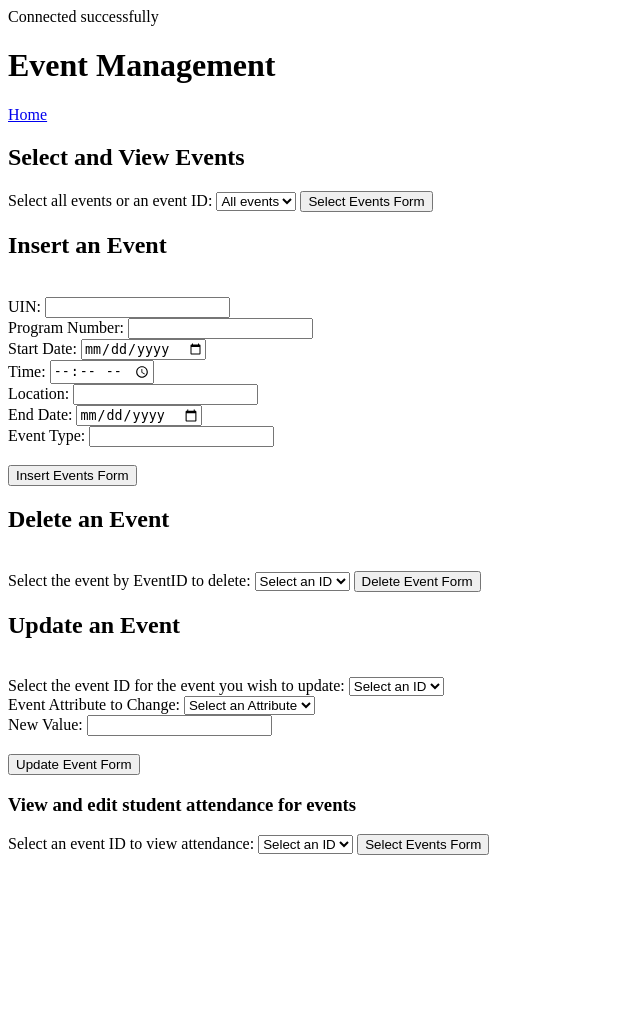
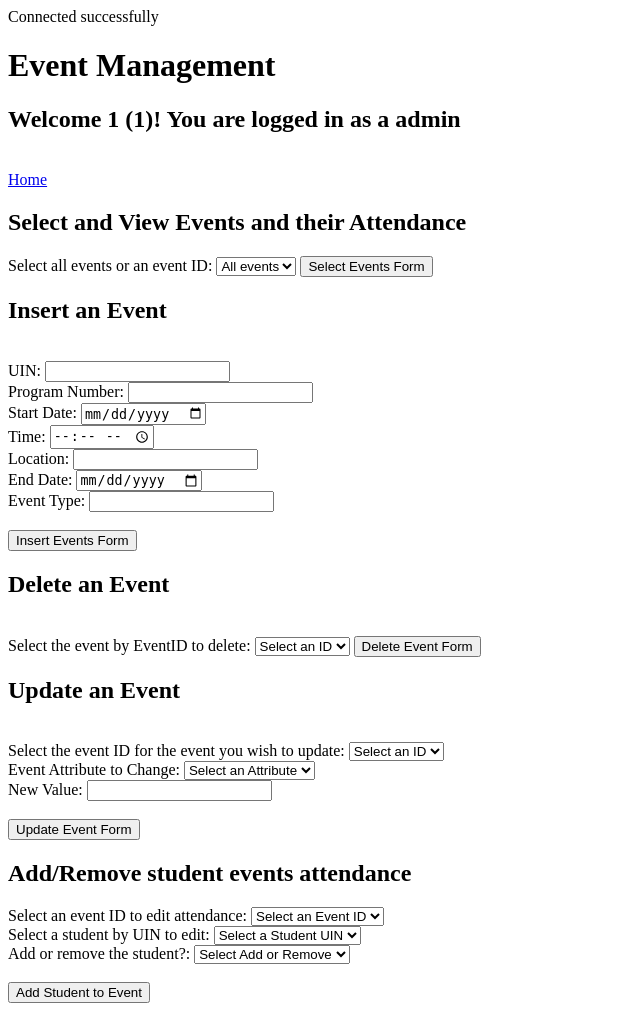
Before and after one commit to shweta-kumaran/TAMUCybersecurityDatabase, a PHP site: page /eventMan.php in a window 1280 px wide. Shown: the whole page, without its empty margins (0-640 px from the left). Before the commit the page ends 855 px from the top, so only its background shows below. Run offline with PHP 8.4, Linux system fonts and the light colour scheme; a user stored in the database is signed in; data comes from the database, SQL or seed files in the repository; tables that the repository leaves empty hold one stand-in row (values such as "Sample post").

Commit message:
comment document and full event attendance functionality

```diff
--- a/tamucc/eventMan.php
+++ b/tamucc/eventMan.php
@@ -31,6 +31,24 @@
         $stmt->close();
     }
 
+    function eventStudentExists($givenEventID, $givenUIN, $conn) {
+        // Prepare and bind the statement with the given parameter
+        $stmt = $conn->prepare("SELECT Event_ID FROM event_tracking WHERE (Event_ID = ? and UIN = ?)");
+        $stmt->bind_param("ii", $givenEventID, $givenUIN); // eventID and UIN integer
+
+        // Execute the statement and store the results
+        $stmt->execute();
+        $stmt->store_result();
+
+        if ($stmt->num_rows > 0) {
+            return true;
+        } else {
+            return false;
+        }
+
+        $stmt->close();
+    }
+
 ?>
 <!DOCTYPE html>
 <html lang="en">
@@ -43,10 +61,11 @@
 <body>
 
     <h1>Event Management</h1>
+    <?php echo "<h2>Welcome " . $_SESSION['user_id'] . " (" . $_SESSION['UIN'] .  ")! You are logged in as a " . $_SESSION['role'] . "</h2><br>";?>
     <a href="index.php">Home</a>
 
     <!-- Selection form -->
-    <h2>Select and View Events</h2>
+    <h2>Select and View Events and their Attendance</h2>
     <form method = "post" action = "">
         <input type="hidden" name="form_id" value="select">
 
@@ -87,11 +106,31 @@
                 if ($result->num_rows > 0) {
                     // Output data of each event
                     while ($row = $result->fetch_assoc()) {
-                        echo "Event ID: " . $row["Event_ID"] . " - Program Number: " . $row["Program_Num"] . " - Event Type: " . $row["Event_Type"] . " - Start Date: " . $row["Start_Date"] . " - End Date: " . $row["End_Date"];
+                        echo "Event ID: " . $row["Event_ID"] . " - Program Number: " . $row["Program_Num"]  . " - Admin UIN: " . $row["UIN"] . " - Event Type: " . $row["Event_Type"] . " - Start Date: " . $row["Start_Date"] . " - End Date: " . $row["End_Date"];
                         echo "<br>";
                     }
                 } else {
                     echo "No events found for the selected Event ID.";
+                }
+
+                echo "<br> Attendance: <br>";
+
+                if ( $selectedID == "all" ) {
+                    $sqlSelect = "SELECT * FROM event_attendance ORDER BY Event_ID";
+                } else {
+                    $sqlSelect = "SELECT * FROM event_attendance WHERE Event_ID = '$selectedID' ORDER BY Event_ID";
+                }
+
+                $result = $conn->query($sqlSelect);
+
+                if ($result->num_rows > 0) {
+                    // Output data of each event
+                    while ($row = $result->fetch_assoc()) {
+                        echo "Event ID: " . $row["Event_ID"] . " - Name : " . $row["First_Name"] . " " . $row["Last_Name"] . " - UIN: " . $row["UIN"];
+                        echo "<br>";
+                    }
+                } else {
+                    echo "No attendance found for the selected Event ID.";
                 }
             }
         }
@@ -262,14 +301,14 @@
         }
     ?>
 
-    <!-- Event Attendance form -->
-    <h3>View and edit student attendance for events </h3>
+    <!-- Editing Event Attendance form -->
+    <h2>Add/Remove student events attendance  </h2>
     <form method = "post" action = "">
-        <input type="hidden" name="form_id" value="select_attendance">
+        <input type="hidden" name="form_id" value="edit_attendance">
 
-        <label for = "select_event_ID">Select an event ID to view attendance:</label>
+        <label for = "select_event_ID">Select an event ID to edit attendance:</label>
         <select name = "select_event_ID" id = "select_event_ID">
-        <option value="none" selected disabled hidden>Select an ID</option>
+        <option value="none" selected disabled hidden>Select an Event ID</option>
 
             <?php
                 $query = "SELECT * FROM event";
@@ -280,60 +319,70 @@
                     }
                 }
             ?>
+        </select><br>
+
+        <label for = "select_UIN">Select a student by UIN to edit:</label>
+        <select name = "select_UIN" id = "select_UIN">
+        <option value="none" selected disabled hidden>Select a Student UIN</option>
+
+            <?php
+                $query = "SELECT * FROM collegestudents";
+                $result = $conn->query($query);
+                if($result->num_rows > 0) {
+                    while($row = $result->fetch_assoc()) {
+                        echo "<option value='" . $row["UIN"] . "'>" . $row["UIN"] . "</option>";
+                    }
+                }
+            ?>
+        </select> <br>
+
+        <label for = "add_remove">Add or remove the student?:</label>
+        <select name = "add_remove" id = "add_remove">
+            <option value = "none" selected disabled hidden>Select Add or Remove</option>
+            <option value = "add">Add</option>
+            <option value = "remove">Remove</option>
         </select>
-        <input type="submit" value="Select Events Form">
+        <br><br>
+        <input type="submit" value="Add Student to Event">
     </form>
 
-
-
-    <!-- Event Attendance php -->
+    <!-- Editing Event Attendance php -->
     <?php
         if ($_SERVER['REQUEST_METHOD'] === 'POST') {
             $formID = $_POST['form_id'];
-            if($formID == "select_attendance"){
-                // Get the selected role from the form
+            if($formID == "edit_attendance"){
+                // Get the selected ID, UIN, and user choice from the form
+                $add_remove = $_POST['add_remove'];
                 $selectedID = $_POST['select_event_ID'];
-                // Query to fetch users based on the selected Event ID
+                $selectedUIN = $_POST['select_UIN'];
 
-                $sqlSelect = "SELECT * FROM event_attendance WHERE Event_ID = '$selectedID'";
+                if($add_remove == "add") {
+                    if(!eventStudentExists($selectedID, $selectedUIN, $conn)){
+                        $sqlInsert = "INSERT INTO event_tracking (Event_ID, UIN) VALUES ($selectedID, $selectedUIN)";
 
-                $result = $conn->query($sqlSelect);
+                        if ($conn->query($sqlInsert) === TRUE) {
+                            echo "Student with UIN $selectedUIN added to Event with Event ID $selectedID successfully!";
+                        } else {
+                            echo "Error adding event attendance: " . $conn->error;
+                        }
+                    } else {
+                        echo "Student already has attendance at given event.";
+                    }
 
-                if ($result->num_rows > 0) {
-                    // Output data of each event
-                    while ($row = $result->fetch_assoc()) {
-                        echo "Event ID: " . $row["Event_ID"] . " - Name : " . $row["First_Name"] . " " . $row["Last_Name"] . " - UIN: " . $row["UIN"];
-                        echo "<br>";
+                } else if ($add_remove == "remove") {
+                    if(eventStudentExists($selectedID, $selectedUIN, $conn)){
+                        $sqlDelete = "DELETE FROM `event` WHERE Event_ID = '$selectedID'";
+                        if ($conn->query($sqlDelete) === TRUE) {
+                            echo "Student with UIN $selectedUIN removed from Event with Event ID $selectedID successfully!";
+                        } else {
+                            echo "Error removing event attendance: " . $conn->error;
+                        }
+                    } else {
+                        echo "Student attendance at given event doesn't exist.";
                     }
-                } else {
-                    echo "No attendance found for the selected Event ID.";
                 }
             }
         }
     ?>
-
-    <!-- <form method = "post" action = "">
-        <input type="hidden" name="form_id" value="select_attendance">
-
-        <label for = "select_event_ID">Select an event ID and UIN to edit student attendance:</label>
-        <select name = "select_event_ID" id = "select_event_ID">
-        <option value="none" selected disabled hidden>Select an ID</option>
-
-            <?php
-                $query = "SELECT * FROM event";
-                $result = $conn->query($query);
-                if($result->num_rows > 0) {
-                    while($row = $result->fetch_assoc()) {
-                        echo "<option value='" . $row["Event_ID"] . "'>" . $row["Event_ID"] . "</option>";
-                    }
-                }
-            ?>
-        </select>
-        <input type="submit" value="Select Events Form">
-    </form> -->
-
-
-    <!-- MISSING PHP FOR LAST FORM!!! FIXME -->
-
 </body>
 </html>
--- a/tamucc/studentDocuments.php
+++ b/tamucc/studentDocuments.php
@@ -43,9 +43,7 @@
 <body>
 
     <h1>Document Management</h1>
-    <?php
-        echo "<h2>Welcome " . $_SESSION['user_id'] . " (" . $_SESSION['UIN'] .  ")! You are logged in as a " . $_SESSION['role'] . "</h2><br>";
-    ?>
+    <?php echo "<h2>Welcome " . $_SESSION['user_id'] . " (" . $_SESSION['UIN'] .  ")! You are logged in as a " . $_SESSION['role'] . "</h2><br>";?>
     <a href="index.php">Home</a>
 
     <!-- Selection form -->
```
